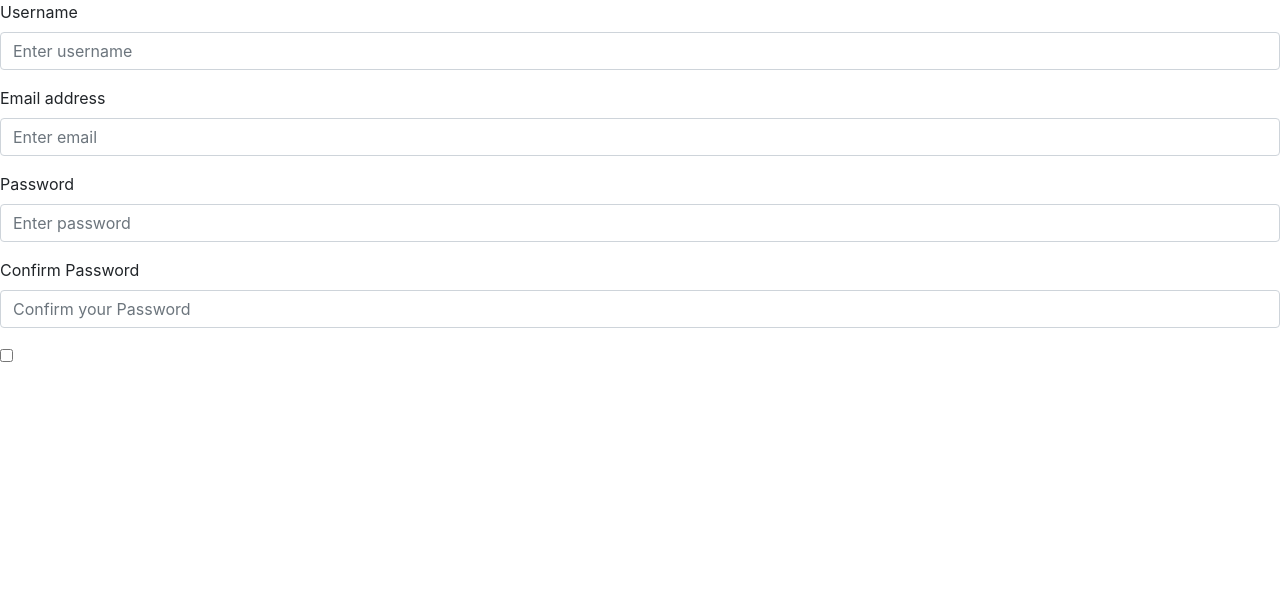
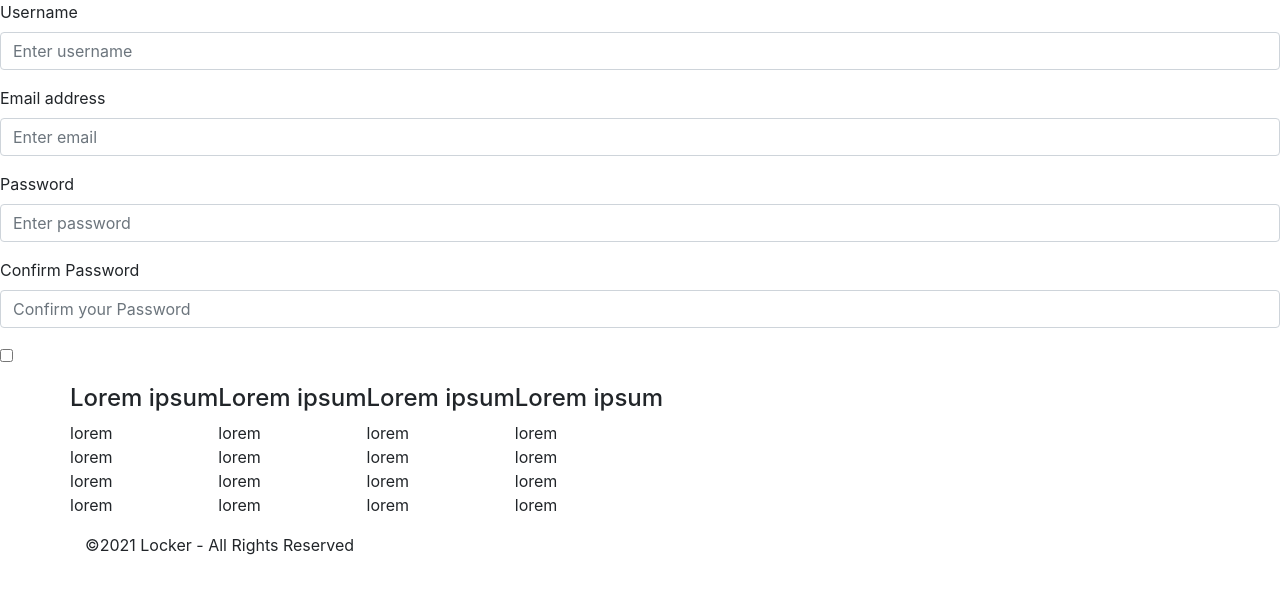
Before and after one commit to alexisbernier/locker-project, a React (Create React App) app: page / in a window 1280 px wide. Shown: the top 594 px of the page. Built offline with nearby package versions, Linux system fonts and the light colour scheme.

Commit message:
feat: added footer component

```diff
--- a/src/components/Footer.js
+++ b/src/components/Footer.js
@@ -0,0 +1,58 @@
+const Footer = () => {
+  return (
+    <div className="main-footer">
+      <div className="container">
+        <div className="row">
+          {/* Column 1 */}
+          <div className="col-md-3.col-sm-6">
+            <h4>Lorem ipsum</h4>
+            <ul className="list-unstyled">
+              <li>lorem</li>
+              <li>lorem</li>
+              <li>lorem</li>
+              <li>lorem</li>
+            </ul>
+          </div>
+          {/* Column 2 */}
+          <div className="col-md-3.col-sm-6">
+            <h4>Lorem ipsum</h4>
+            <ul className="list-unstyled">
+              <li>lorem</li>
+              <li>lorem</li>
+              <li>lorem</li>
+              <li>lorem</li>
+            </ul>
+          </div>
+          {/* Column 3 */}
+          <div className="col-md-3.col-sm-6">
+            <h4>Lorem ipsum</h4>
+            <ul className="list-unstyled">
+              <li>lorem</li>
+              <li>lorem</li>
+              <li>lorem</li>
+              <li>lorem</li>
+            </ul>
+          </div>
+          {/* Column 4 */}
+          <div className="col-md-3.col-sm-6">
+            <h4>Lorem ipsum</h4>
+            <ul className="list-unstyled">
+              <li>lorem</li>
+              <li>lorem</li>
+              <li>lorem</li>
+              <li>lorem</li>
+            </ul>
+          </div>
+        </div>
+        {/* Footer Bottom */}
+        <div className="footer-bottom">
+          <p className="p text-xs-center">
+            &copy;{new Date().getFullYear()} Locker - All Rights Reserved
+          </p>
+        </div>
+      </div>
+    </div>
+  );
+};
+
+export default Footer;
--- a/src/pages/SignUpPage.js
+++ b/src/pages/SignUpPage.js
@@ -3,6 +3,7 @@ import PasswordForm from "../components/forms/PasswordForm";
 import ConfirmPasswordForm from "../components/forms/ConfirmPasswordForm";
 import Checkbox from "../components/forms/Checkbox";
 import UserNameForm from "../components/forms/UserNameForm";
+import Footer from "../components/Footer";
 
 const SignUpPage = () => {
   return (
@@ -12,6 +13,7 @@ const SignUpPage = () => {
       <PasswordForm />
       <ConfirmPasswordForm />
       <Checkbox />
+      <Footer />
     </>
   );
 };
```
